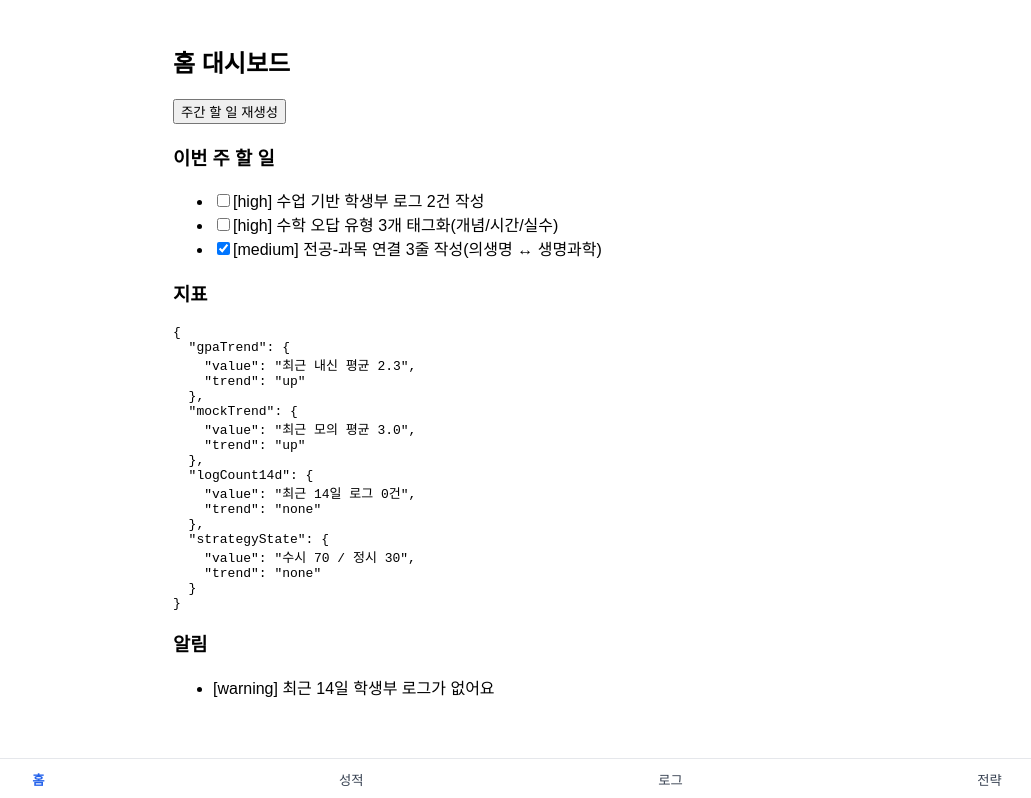
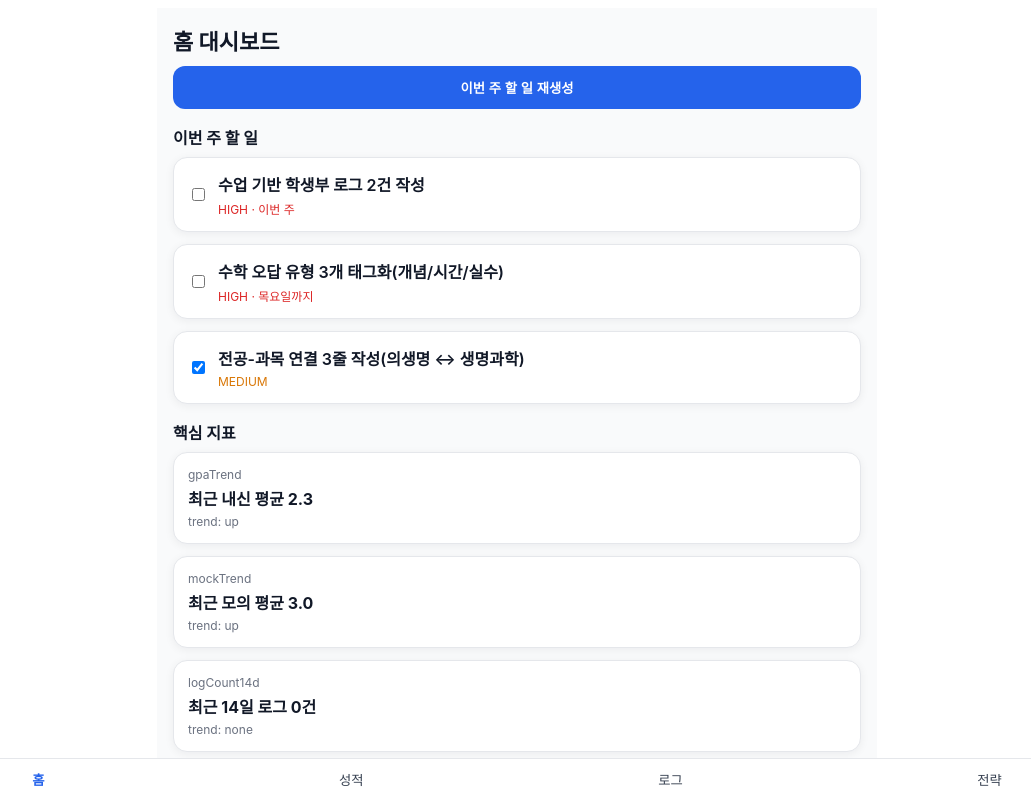
Before and after one commit to choijinwon/jarvisedu, a React (Vite) app: page / in a window 1280 px wide. Shown: the top 798 px of the page, without its empty margins (123-1154 px from the left). Built offline with nearby package versions, Linux system fonts and the light colour scheme.

Commit message:
ui: polish dashboard/score/log/strategy screens

```diff
--- a/src/App.tsx
+++ b/src/App.tsx
@@ -1,5 +1,6 @@
 import React, { useState } from "react";
 import { HomeScreen, LogScreen, ScoreScreen, StrategyScreen } from "./screens";
+import { colors } from "./styles";
 
 type TabKey = "home" | "score" | "log" | "strategy";
 
@@ -14,7 +15,7 @@ export default function App() {
   const [tab, setTab] = useState<TabKey>("home");
 
   return (
-    <div style={{ maxWidth: 720, margin: "0 auto", paddingBottom: 72, fontFamily: "sans-serif" }}>
+    <div style={{ maxWidth: 720, margin: "0 auto", paddingBottom: 72, fontFamily: "Pretendard, -apple-system, BlinkMacSystemFont, sans-serif", background: colors.bg }}>
       {tab === "home" && <HomeScreen />}
       {tab === "score" && <ScoreScreen />}
       {tab === "log" && <LogScreen />}
@@ -26,7 +27,7 @@ export default function App() {
           left: 0,
           right: 0,
           bottom: 0,
-          borderTop: "1px solid #e5e7eb",
+          borderTop: `1px solid ${colors.border}`,
           background: "#fff",
           display: "flex",
           justifyContent: "space-around",
@@ -41,7 +42,7 @@ export default function App() {
               border: "none",
               background: "transparent",
               fontWeight: tab === t.key ? 700 : 400,
-              color: tab === t.key ? "#2563eb" : "#374151",
+              color: tab === t.key ? colors.primary : "#374151",
               cursor: "pointer",
             }}
           >
--- a/src/screens/HomeScreen.tsx
+++ b/src/screens/HomeScreen.tsx
@@ -1,43 +1,76 @@
 import React from "react";
 import { useDashboard } from "../hooks/useDashboard";
+import { colors, ui } from "../styles";
+
+function priorityColor(priority: "high" | "medium" | "low") {
+  if (priority === "high") return colors.danger;
+  if (priority === "medium") return colors.warning;
+  return colors.success;
+}
 
 export function HomeScreen() {
   const { data, loading, error, toggleTask, regenerateWeeklyTasks } = useDashboard();
 
-  if (loading) return <div>대시보드 불러오는 중...</div>;
-  if (error) return <div>오류: {error}</div>;
-  if (!data) return <div>데이터가 없습니다.</div>;
+  if (loading) return <div style={ui.page}>대시보드 불러오는 중...</div>;
+  if (error) return <div style={ui.page}>오류: {error}</div>;
+  if (!data) return <div style={ui.page}>데이터가 없습니다.</div>;
 
   return (
-    <div style={{ padding: 16 }}>
-      <h2>홈 대시보드</h2>
-      <button onClick={() => void regenerateWeeklyTasks()}>주간 할 일 재생성</button>
+    <div style={ui.page}>
+      <h2 style={ui.title}>홈 대시보드</h2>
+      <button
+        onClick={() => void regenerateWeeklyTasks()}
+        style={{
+          width: "100%",
+          border: "none",
+          borderRadius: 12,
+          padding: "12px 14px",
+          background: colors.primary,
+          color: "#fff",
+          fontWeight: 700,
+          cursor: "pointer",
+        }}
+      >
+        이번 주 할 일 재생성
+      </button>
 
-      <h3>이번 주 할 일</h3>
-      <ul>
+      <h3 style={ui.sectionTitle}>이번 주 할 일</h3>
       {data.weekTasks.map((t) => (
-          <li key={t.id}>
-            <label>
+        <div key={t.id} style={ui.card}>
+          <label style={{ display: "flex", gap: 10, alignItems: "center", cursor: "pointer" }}>
             <input
               type="checkbox"
               checked={t.checked}
               onChange={(e) => void toggleTask(t.id, e.target.checked)}
             />
-              [{t.priority}] {t.title}
+            <div>
+              <div style={{ fontWeight: 600, color: colors.text }}>{t.title}</div>
+              <div style={{ fontSize: 12, color: priorityColor(t.priority), marginTop: 4 }}>
+                {t.priority.toUpperCase()} {t.dueText ? `· ${t.dueText}` : ""}
+              </div>
+            </div>
           </label>
-          </li>
+        </div>
       ))}
-      </ul>
 
-      <h3>지표</h3>
-      <pre>{JSON.stringify(data.metrics, null, 2)}</pre>
+      <h3 style={ui.sectionTitle}>핵심 지표</h3>
+      {Object.entries(data.metrics).map(([k, v]) => (
+        <div key={k} style={ui.card}>
+          <div style={{ fontSize: 12, color: colors.subText }}>{k}</div>
+          <div style={{ marginTop: 4, fontWeight: 700, color: colors.text }}>{v.value}</div>
+          <div style={{ marginTop: 4, fontSize: 12, color: colors.subText }}>trend: {v.trend}</div>
+        </div>
+      ))}
 
-      <h3>알림</h3>
-      <ul>
+      <h3 style={ui.sectionTitle}>리스크 알림</h3>
       {data.alerts.map((a) => (
-          <li key={a.id}>[{a.severity}] {a.message}</li>
+        <div key={a.id} style={ui.card}>
+          <div style={{ color: colors.text }}>{a.message}</div>
+          <div style={{ fontSize: 12, marginTop: 4, color: colors.subText }}>
+            {a.severity.toUpperCase()} {a.actionLabel ? `· ${a.actionLabel}` : ""}
+          </div>
+        </div>
       ))}
-      </ul>
     </div>
   );
 }
--- a/src/screens/LogScreen.tsx
+++ b/src/screens/LogScreen.tsx
@@ -1,22 +1,32 @@
 import React from "react";
 import { useLogs } from "../hooks/useLogs";
+import { colors, ui } from "../styles";
+
+const visibilityMap: Record<string, string> = {
+  core: "✅ 대입 핵심",
+  limited: "🟨 제한 가능",
+  personal: "🟦 개인 기록",
+};
 
 export function LogScreen() {
   const { logs, loading, error } = useLogs();
 
-  if (loading) return <div>학생부 로그 불러오는 중...</div>;
-  if (error) return <div>오류: {error}</div>;
+  if (loading) return <div style={ui.page}>학생부 로그 불러오는 중...</div>;
+  if (error) return <div style={ui.page}>오류: {error}</div>;
 
   return (
-    <div style={{ padding: 16 }}>
-      <h2>학생부 로그</h2>
-      <ul>
-        {logs.map((l) => (
-          <li key={l.id}>
-            <strong>{l.title}</strong> ({l.date}) - {l.visibility}
-          </li>
-        ))}
-      </ul>
+    <div style={ui.page}>
+      <h2 style={ui.title}>학생부 로그</h2>
+      {logs.map((l) => (
+        <div key={l.id} style={ui.card}>
+          <div style={{ display: "flex", justifyContent: "space-between", gap: 8 }}>
+            <strong style={{ color: colors.text }}>{l.title}</strong>
+            <span style={{ fontSize: 12, color: colors.subText }}>{l.date}</span>
+          </div>
+          <p style={{ margin: "8px 0 0 0", color: colors.subText, fontSize: 13 }}>{l.action}</p>
+          <div style={{ marginTop: 8, fontSize: 12, color: colors.text }}>{visibilityMap[l.visibility]}</div>
+        </div>
+      ))}
     </div>
   );
 }
--- a/src/screens/ScoreScreen.tsx
+++ b/src/screens/ScoreScreen.tsx
@@ -1,22 +1,39 @@
 import React from "react";
 import { useScores } from "../hooks/useScores";
+import { colors, ui } from "../styles";
 
 export function ScoreScreen() {
   const { scores, loading, error } = useScores();
 
-  if (loading) return <div>성적 불러오는 중...</div>;
-  if (error) return <div>오류: {error}</div>;
+  if (loading) return <div style={ui.page}>성적 불러오는 중...</div>;
+  if (error) return <div style={ui.page}>오류: {error}</div>;
 
   return (
-    <div style={{ padding: 16 }}>
-      <h2>성적 트래커</h2>
-      <ul>
-        {scores.map((s) => (
-          <li key={s.id}>
-            {s.date} | {s.type} | {s.subjectOrArea} | {s.gradeLevel}등급
-          </li>
-        ))}
-      </ul>
+    <div style={ui.page}>
+      <h2 style={ui.title}>성적 트래커</h2>
+      {scores.map((s) => (
+        <div key={s.id} style={ui.card}>
+          <div style={{ display: "flex", justifyContent: "space-between", alignItems: "center" }}>
+            <strong style={{ color: colors.text }}>{s.subjectOrArea}</strong>
+            <span
+              style={{
+                background: "#EFF6FF",
+                color: colors.primary,
+                padding: "4px 8px",
+                borderRadius: 999,
+                fontSize: 12,
+                fontWeight: 700,
+              }}
+            >
+              {s.gradeLevel}등급
+            </span>
+          </div>
+          <div style={{ marginTop: 6, fontSize: 13, color: colors.subText }}>
+            {s.date} · {s.type} {s.semester ? `· ${s.semester}` : ""}
+          </div>
+          {s.memo && <div style={{ marginTop: 8, fontSize: 13, color: colors.text }}>{s.memo}</div>}
+        </div>
+      ))}
     </div>
   );
 }
--- a/src/screens/StrategyScreen.tsx
+++ b/src/screens/StrategyScreen.tsx
@@ -1,20 +1,48 @@
 import React from "react";
 import { useStrategy } from "../hooks/useStrategy";
+import { colors, ui } from "../styles";
 
 export function StrategyScreen() {
   const { strategy, loading, error, update } = useStrategy();
 
-  if (loading) return <div>전략 불러오는 중...</div>;
-  if (error) return <div>오류: {error}</div>;
-  if (!strategy) return <div>전략 데이터가 없습니다.</div>;
+  if (loading) return <div style={ui.page}>전략 불러오는 중...</div>;
+  if (error) return <div style={ui.page}>오류: {error}</div>;
+  if (!strategy) return <div style={ui.page}>전략 데이터가 없습니다.</div>;
 
   return (
-    <div style={{ padding: 16 }}>
-      <h2>전형 전략</h2>
-      <p>목표 전공: {strategy.targetMajor}</p>
-      <p>현재 비중: 수시 {strategy.susiWeight} / 정시 {strategy.jungsiWeight}</p>
-      <button onClick={() => void update({ susiWeight: 80 })}>수시 80으로 변경</button>
-      <pre>{strategy.hypothesisText}</pre>
+    <div style={ui.page}>
+      <h2 style={ui.title}>전형 전략</h2>
+
+      <div style={ui.card}>
+        <div style={{ fontSize: 12, color: colors.subText }}>목표 전공</div>
+        <div style={{ marginTop: 4, fontWeight: 700, color: colors.text }}>{strategy.targetMajor}</div>
+      </div>
+
+      <div style={ui.card}>
+        <div style={{ fontSize: 12, color: colors.subText }}>현재 비중</div>
+        <div style={{ marginTop: 4, color: colors.text }}>
+          수시 <b>{strategy.susiWeight}</b> / 정시 <b>{strategy.jungsiWeight}</b>
+        </div>
+        <div style={{ marginTop: 10, display: "flex", gap: 8 }}>
+          <button
+            onClick={() => void update({ susiWeight: 80 })}
+            style={{ border: "none", borderRadius: 10, padding: "8px 12px", background: colors.primary, color: "#fff", cursor: "pointer" }}
+          >
+            수시 80
+          </button>
+          <button
+            onClick={() => void update({ susiWeight: 60 })}
+            style={{ border: `1px solid ${colors.border}`, borderRadius: 10, padding: "8px 12px", background: "#fff", color: colors.text, cursor: "pointer" }}
+          >
+            수시 60
+          </button>
+        </div>
+      </div>
+
+      <div style={ui.card}>
+        <div style={{ fontSize: 12, color: colors.subText }}>전략 가설</div>
+        <p style={{ margin: "8px 0 0 0", color: colors.text }}>{strategy.hypothesisText}</p>
+      </div>
     </div>
   );
 }
--- /dev/null
+++ b/src/styles.ts
@@ -0,0 +1,39 @@
+export const colors = {
+  bg: "#F9FAFB",
+  card: "#FFFFFF",
+  text: "#111827",
+  subText: "#6B7280",
+  border: "#E5E7EB",
+  primary: "#2563EB",
+  success: "#16A34A",
+  warning: "#D97706",
+  danger: "#DC2626",
+};
+
+export const shadow = "0 2px 10px rgba(17,24,39,0.06)";
+
+export const ui = {
+  page: {
+    padding: 16,
+    background: colors.bg,
+    minHeight: "100vh",
+  } as const,
+  card: {
+    background: colors.card,
+    border: `1px solid ${colors.border}`,
+    borderRadius: 14,
+    padding: 14,
+    boxShadow: shadow,
+    marginBottom: 12,
+  } as const,
+  title: {
+    margin: "0 0 10px 0",
+    color: colors.text,
+    fontSize: 22,
+  } as const,
+  sectionTitle: {
+    margin: "16px 0 8px 0",
+    color: colors.text,
+    fontSize: 16,
+  } as const,
+};
```
Lines whose indentation alone changed are shown as unchanged.
